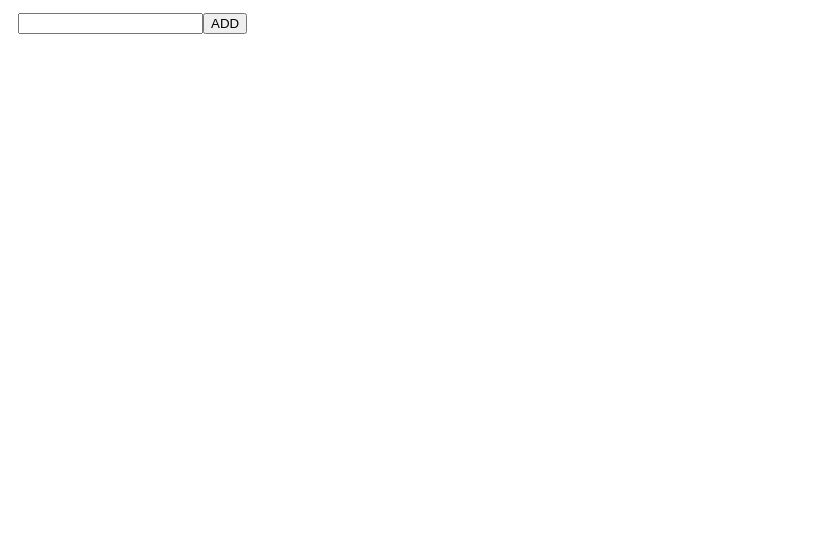
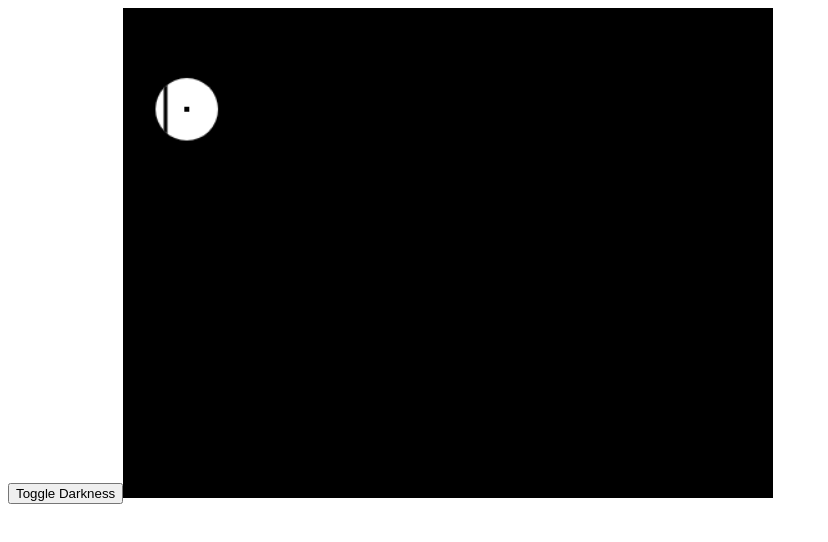
Before and after one commit to R-Layer/roguelike, a React app: page / in a window 1280 px wide. Shown: the whole page, without its empty margins (0-828 px from the left). Built offline with nearby package versions, Linux system fonts and the light colour scheme.

Commit message:
first daily commit

```diff
--- a/src/index.js
+++ b/src/index.js
@@ -4,23 +4,158 @@ import {Provider, connect} from 'react-redux';
 import {createStore} from 'redux';
 
 import './index.css';
+import {walls} from './path.js';
 
+// ########## REACT PART ####################################
 class Presentational extends React.Component {
 
-    handleAdd = () => {
-        this.props.addMethod(this.refs.input.value);
-        this.refs.input.value = '';
-    }
 
     render() {
-        return (<div className="topLevel">
-                    <input ref="input"/>
-                    <button onClick={this.handleAdd}> ADD </button>
-                    <label>{this.props.msg}</label>
+        return (<div>
+                    <App />
                 </div>)
     }
 };
 
+
+class App extends React.Component {
+
+    constructor(props) {
+        super(props);
+
+        this.state = {
+            actualRecipe: '',
+        }
+
+        this.height = 384;
+        this.width = 512;
+        this.canvX = 0;
+        this.canvY = 0;
+        this.dx = 0;
+        this.dy = 0;
+        this.newX = 0;
+        this.newY = 0;
+        this.door = true;
+        this.fogwar = true;
+        this.counter = 0;
+        this.enemyPositions = [ [120,120], [140,120], [100,120] ];
+
+    }
+componentDidMount() {
+    document.addEventListener('keydown', this.arrowFunc, false);
+    this.drawBase();
+}
+
+componentWillUnmount() {
+    document.removeEventListener('keydown', this.arrowFunc, false);
+}
+
+arrowFunc = (event) =>  {
+
+    switch(event.keyCode)
+    {
+        case 37: this.dx -=2;
+            break;
+        case 38: this.dy -=2;
+            break;
+        case 39: this.dx +=2;
+            break;
+        case 40: this.dy +=2;
+            break;
+        default:
+            break;
+    };
+   this.drawBase();
+};
+
+drawBase = () => {
+    this.ctx = this._canvas.getContext('2d');
+    this.ctx.clearRect( 0,0, this._canvas.width, this._canvas.height);
+
+    if (this.fogwar)
+    {
+        this.ctx.fillRect(0,0, this.width, this.height);
+        this.ctx.save();
+        this.ctx.beginPath();
+        this.ctx.arc(47 + this.dx, 77 + this.dy, 25, 0, Math.PI*2, true);
+        this.ctx.clip();
+    }
+    this.ctx.fillStyle = ('rgba(255, 255, 255, 255)');
+    this.ctx.fillRect(0 + this.dx, 0 + this.dy, this.width, this.height);
+
+    this.ctx.lineWidth= 3;
+    this.ctx.lineCap = 'square';
+    this.ctx.stroke(walls);
+
+    this.ctx.fillStyle = "rgba(250, 0, 0, 1)";
+    this.enemyPositions.map ( el => this.ctx.fillRect(el[0], el[1], 5, 5) );
+
+    this.ctx.fillStyle = "rgba(0, 0, 250, 1)"
+    if (this.door)
+        this.ctx.fillRect(90, 215, 70, 5);
+
+
+    const obstacle = this.ctx.getImageData(45 + this.dx, 75 + this.dy, 4, 4);
+    this.ctx.fillStyle = "#000";
+
+    this.checkCollision(obstacle, this.ctx);
+
+    this.ctx.fillRect(45 + this.newX, 75 + this.newY, 4, 4);
+
+    this.ctx.restore();
+}
+
+checkCollision = (obstacle, ctx) => {
+
+    const test = obstacle.data.filter( el => el !== 255);
+
+    switch(true)
+    {
+        case test.length === 0:
+            this.newX = this.dx;
+            this.newY = this.dy;
+                return;
+        case test[0] === 250:
+            this.dx = this.newX;
+            this.dy = this.newY;
+            this.counter++;
+            if ( this.counter > 2)
+            {
+             this.enemyPositions =  this.enemyPositions.filter(el =>
+                    {
+                      return  !( (38 + this.dx < el[0] && 52 + this.dx > el[0])
+                            &&
+                              (68 + this.dy < el[1] && 82 + this.dy > el[1]) )
+                    }
+                );
+                if (this.enemyPositions.length === 0 )
+                    this.door = false;
+
+            }
+                return;
+        default:
+            this.dx = this.newX;
+            this.dy = this.newY;
+                return;
+    }
+}
+
+toggleDarkness = () => {
+    this.fogwar = !this.fogwar;
+    this.drawBase();
+}
+    render () {
+
+        return (
+            <div>
+                <button onClick={this.toggleDarkness}>Toggle Darkness</button>
+            <canvas ref={canvas => this._canvas=canvas} width={this.width} height={this.height} className="room">
+            </canvas>
+            </div>
+        );
+    };
+};
+// ############## REDUX PART #################################
 const ADD = 'ADD';
 
 const addCreation = (stuff) => {
@@ -39,6 +174,7 @@ const addReducer = (state = '', action ) => {
 
 const store = createStore(addReducer);
 
+// ############### REACT-REDUX PART ##########################
 const mapStateToProps = (state) => { return {msg: state} };
 
 const mapDispatchToProps = (dispatch) => {
@@ -51,6 +187,7 @@ const mapDispatchToProps = (dispatch) => {
 
 const Container = connect(mapStateToProps, mapDispatchToProps)(Presentational);
 
+// ############# WRAPPER ####################################
 class AppWrapper extends React.Component {
 
     render() {
--- a/src/index.scss
+++ b/src/index.scss
@@ -6,3 +6,9 @@
 .topLevel {
     @include test
 }
+
+.room {
+    width: 640px;
+    height: 480px;
+    border: 5px solid black;
+}
--- /dev/null
+++ b/src/path.js
@@ -0,0 +1,117 @@
+/*
+SCHEME:
+
+- First room
+
+- First subpassage
+
+- First subroom
+
+- Main lane - inner profile
+
+- Main lane - outer profile
+
+- Hall profile
+
+- First hall passage
+
+- Second hall passage
+
+- First hall room
+
+- Second hall room
+
+- Left central room
+
+- First bottom room
+
+- Second bottom room
+
+- Third bottom room
+
+- First right center room
+
+- Second right center room
+
+- Boss Room
+*/
+
+
+export const walls = new Path2D(`
+
+   M50 50
+   h 40 v 60 h -20
+   M50 110
+   h -20 v -60 h 10
+
+   v -25 h 30
+   M50 50
+   v-15 h 20
+
+   v 10 h 20 v -20 h -20
+
+   M70 110
+   v 10 h 40
+   M110 130
+   h -70 v 50 h 10
+   M50 190
+   h -10 v 30 h 50
+   M160 220
+   h 50 v -15 h -10
+   M200 195
+   h 10 v -40 h -10
+   M200 145
+   h 10 v -15 h -100
+
+   M50 110
+   v 10 h -20 v 110
+   M70 230
+   h 30
+   M150 230
+   h 30
+   M220 230
+   v -110
+
+   M110 120
+   v -70 h 25
+   M150 50
+   h 40
+   M205 50
+   h 15 v 70
+
+   M135 50
+   v -10
+   M150 40
+   v 10
+
+   M205 40
+   v 10
+   M190 50
+   v -10
+
+   h -20 v -20 h 50 v 20 h -15
+
+   M135 40
+   h -20 v -20 h 50 v 20 h -15
+
+   M50 190
+   v 20 h 30 v -60 h -30 v 30
+
+   M30 230
+   v 60 h 40 v -60
+
+   M100 230
+   v 60 h 50 v -60
+
+   M180 230
+   v 60 h 40 v -60
+
+   M200 205
+   v 10 h -30 v -30 h 30 v 10
+
+   M200 155
+   v 20 h -30 v -40 h 30 v 10
+
+   M90 220
+   v -80 h 70 v 80
+   `);
```
Also changed, not shown: src/index.css.
